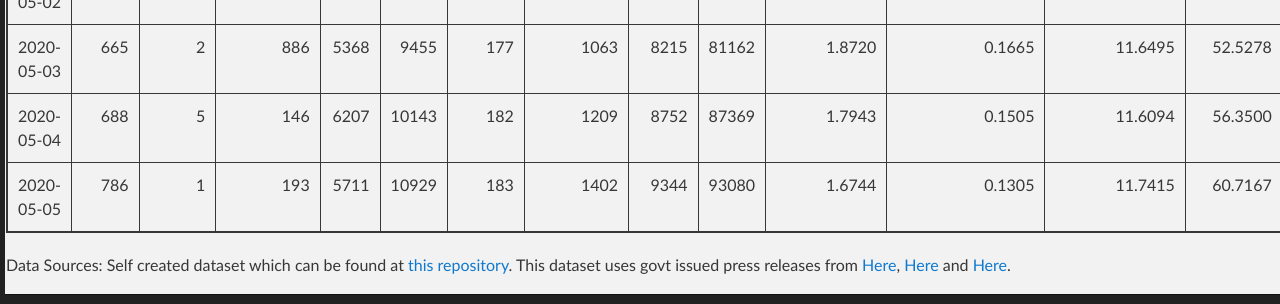
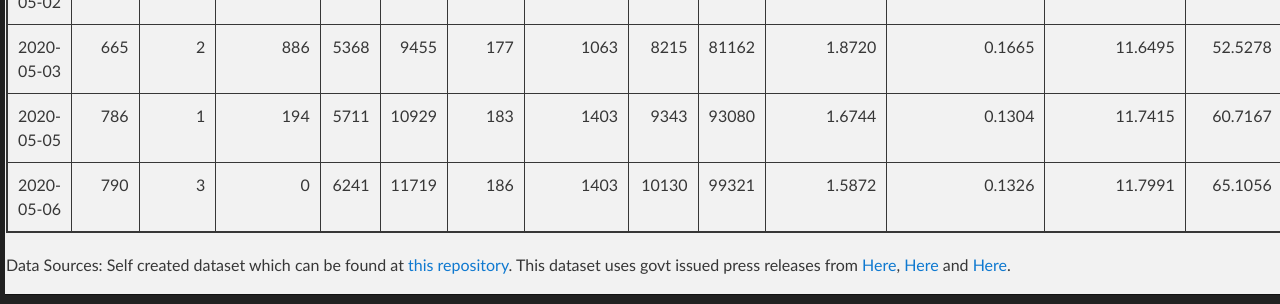
Before and after one commit to promitbasak/covid19bd, a Jekyll site: the page index.html, which Jekyll copies as it is, in a window 1280 px wide and 900 px high, scrolled down 10627 px. Shown: the part 513-817 px from the top of the window. Built offline with Jekyll 4.4.1, drawn with Linux system fonts in a browser that asks for light colours; some of the changed text lies outside the part shown.

Commit message:
Update index.html

```diff
--- a/index.html
+++ b/index.html
@@ -45,7 +45,7 @@
         <h2 id="covid-19-in-bangladesh">Covid-19 in Bangladesh</h2>
 
 
-    <h4 id="this-page-is-updated-on-may-05-2020">This page is updated on <strong><u>May 05, 2020</u></strong></h4>
+    <h4 id="this-page-is-updated-on-may-06-2020">This page is updated on <strong><u>May 06, 2020</u></strong></h4>
     <h3> Today's Statistics:</h3>
         <p> Mobile Users should scroll the table right to left to see more</p>
     <table class="table table-bordered table-hover table-condensed">
@@ -66,21 +66,21 @@
 <th title="Field #15">Deaths/1M Pop.</th>
 </tr></thead>
 <tbody><tr>
-<td>2020-05-05</td>
-<td align="right">786</td>
-<td align="right">1</td>
-<td align="right">193</td>
-<td align="right">5711</td>
-<td align="right">10929</td>
-<td align="right">183</td>
-<td align="right">1402</td>
-<td align="right">9344</td>
-<td align="right">93080</td>
-<td align="right">1.6744</td>
-<td align="right">0.1305</td>
-<td align="right">11.7415</td>
-<td align="right">60.7167</td>
-<td align="right">1.0167</td>
+<td>2020-05-06</td>
+<td align="right">790</td>
+<td align="right">3</td>
+<td align="right">0</td>
+<td align="right">6241</td>
+<td align="right">11719</td>
+<td align="right">186</td>
+<td align="right">1403</td>
+<td align="right">10130</td>
+<td align="right">99321</td>
+<td align="right">1.5872</td>
+<td align="right">0.1326</td>
+<td align="right">11.7991</td>
+<td align="right">65.1056</td>
+<td align="right">1.0333</td>
 </tr>
 </tbody>
   </table>
@@ -88,16 +88,16 @@
         <h3>Graphs:</h3>
         <div class="photo-album">
       <div>
-        <img src="https://raw.githubusercontent.com/promitbasak/Covid-19_bd_extended/master/assests/2020-05-05/Figure_1.png">
+        <img src="https://raw.githubusercontent.com/promitbasak/Covid-19_bd_extended/master/assests/2020-05-06/Figure_1.png">
         <h5>Overall Condition</h5>
       </div>
 
       <div>
-        <img src="https://raw.githubusercontent.com/promitbasak/Covid-19_bd_extended/master/assests/2020-05-05/Figure_2.png">
+        <img src="https://raw.githubusercontent.com/promitbasak/Covid-19_bd_extended/master/assests/2020-05-06/Figure_2.png">
         <h5>Total Cases</h5>
       </div>
       <div>
-        <img src="https://raw.githubusercontent.com/promitbasak/Covid-19_bd_extended/master/assests/2020-05-05/Figure_8.png">
+        <img src="https://raw.githubusercontent.com/promitbasak/Covid-19_bd_extended/master/assests/2020-05-06/Figure_8.png">
         <h5>Total Deaths</h5>
       </div>
       <div>
@@ -105,7 +105,7 @@
         <h5>District-wise Corona Map</h5>
       </div>
       <div>
-        <img src="https://raw.githubusercontent.com/promitbasak/Covid-19_bd_extended/master/assests/2020-05-05/Figure_20.png">
+        <img src="https://raw.githubusercontent.com/promitbasak/Covid-19_bd_extended/master/assests/2020-05-06/Figure_20.png">
         <h5>BD vs USA: Cases</h5>
       </div>
       <div>
@@ -1633,39 +1633,39 @@
 <td align="right">0.9833</td>
 </tr>
 <tr>
-<td>2020-05-04</td>
-<td align="right">688</td>
-<td align="right">5</td>
-<td align="right">146</td>
-<td align="right">6207</td>
-<td align="right">10143</td>
-<td align="right">182</td>
-<td align="right">1209</td>
-<td align="right">8752</td>
-<td align="right">87369</td>
-<td align="right">1.7943</td>
-<td align="right">0.1505</td>
-<td align="right">11.6094</td>
-<td align="right">56.3500</td>
-<td align="right">1.0111</td>
-</tr>
-<tr>
 <td>2020-05-05</td>
 <td align="right">786</td>
 <td align="right">1</td>
-<td align="right">193</td>
+<td align="right">194</td>
 <td align="right">5711</td>
 <td align="right">10929</td>
 <td align="right">183</td>
-<td align="right">1402</td>
-<td align="right">9344</td>
+<td align="right">1403</td>
+<td align="right">9343</td>
 <td align="right">93080</td>
 <td align="right">1.6744</td>
-<td align="right">0.1305</td>
+<td align="right">0.1304</td>
 <td align="right">11.7415</td>
 <td align="right">60.7167</td>
 <td align="right">1.0167</td>
 </tr>
+<tr>
+<td>2020-05-06</td>
+<td align="right">790</td>
+<td align="right">3</td>
+<td align="right">0</td>
+<td align="right">6241</td>
+<td align="right">11719</td>
+<td align="right">186</td>
+<td align="right">1403</td>
+<td align="right">10130</td>
+<td align="right">99321</td>
+<td align="right">1.5872</td>
+<td align="right">0.1326</td>
+<td align="right">11.7991</td>
+<td align="right">65.1056</td>
+<td align="right">1.0333</td>
+</tr>
 </tbody></table>
         <p></p>
         <p> Data Sources: Self created dataset which can be found at <a href="https://github.com/promitbasak/Covid-19_bd_extended">this repository</a>. This dataset uses govt issued press releases from <a href="https://corona.gov.bd/press-release">Here</a>, <a href="https://iedcr.gov.bd/">Here</a> and <a href="https://iedcr.gov.bd/website/index.php/component/content/article/11-others/227-pressrelease">Here</a>.</p>
```
